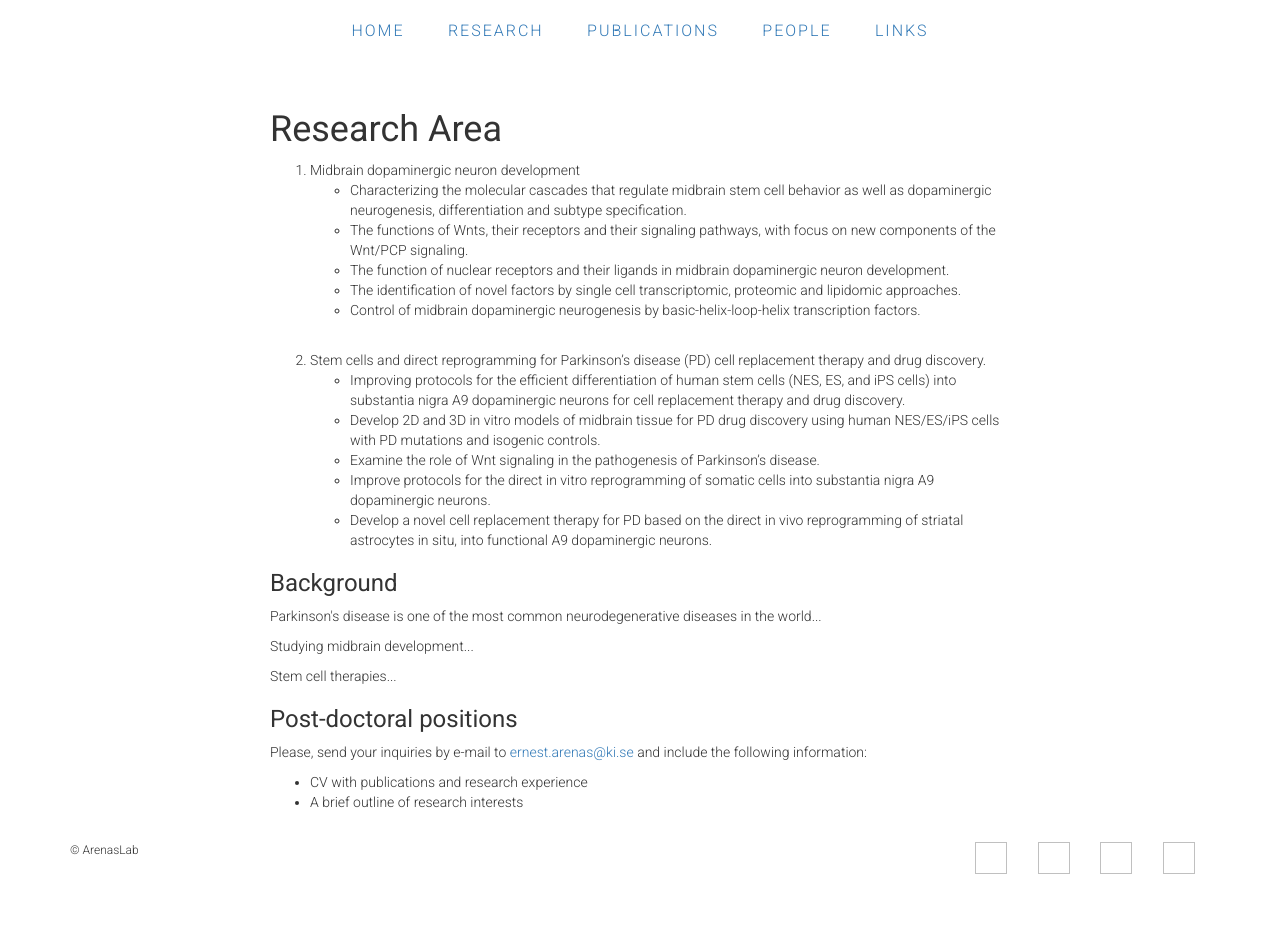
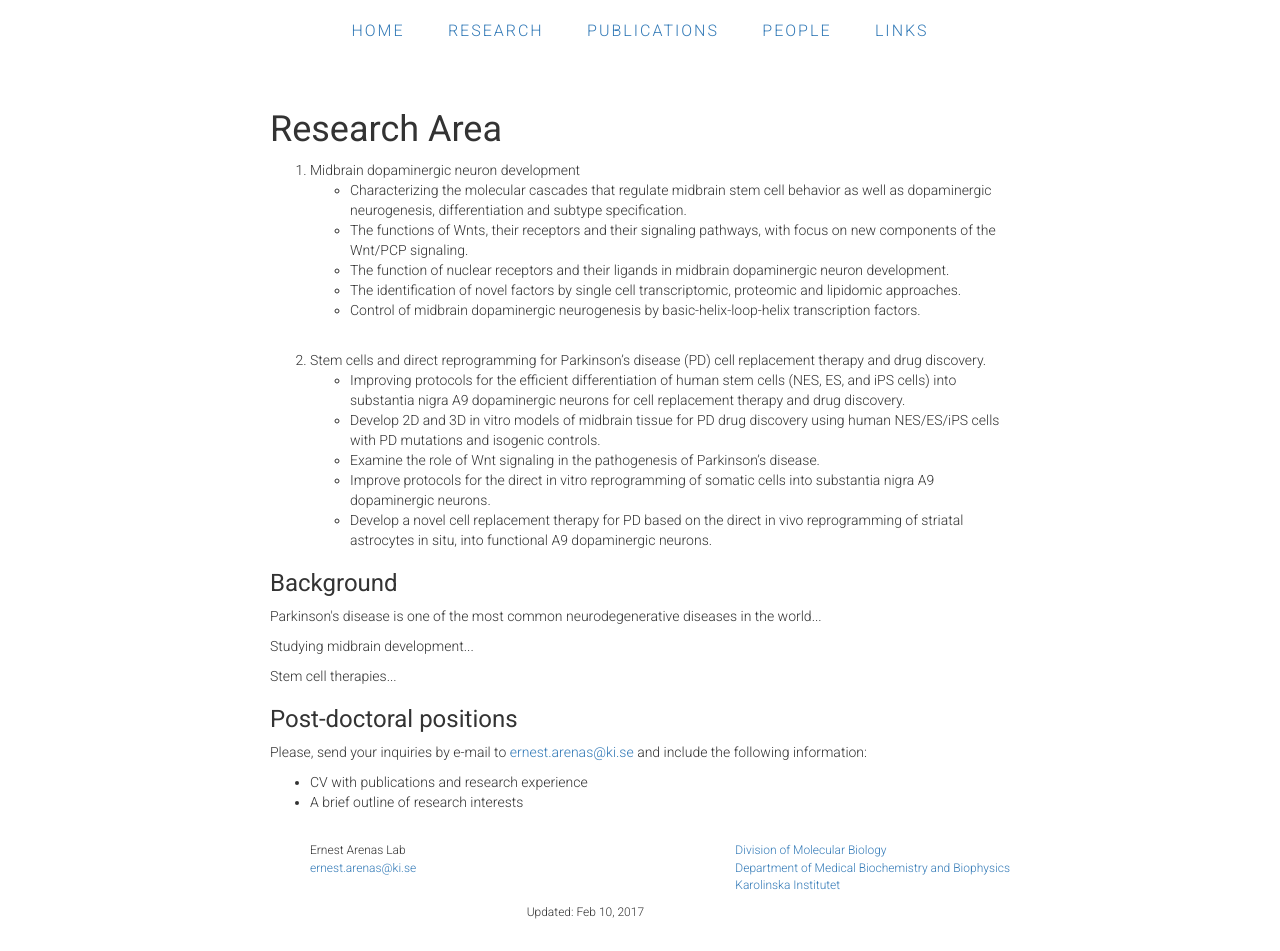
Before and after one commit to ArenasLab/arenaslab.github.io, a Jekyll site: the page research/index.html, which Jekyll copies as it is, in a window 1280 px wide and 951 px high. Built offline with Jekyll 4.4.1, drawn with Linux system fonts in a browser that asks for light colours.

Commit message:
Update index.html

```diff
--- a/research/index.html
+++ b/research/index.html
@@ -60,30 +60,39 @@
     </ul>
 
   </div>
-  <!--
-<p>&nbsp<p>
-  <div class="introduction">
-    <h2>Past Members</h2>
-      <p>Insert List of people here...</p>
 
-  </div>
--->
       </div>
     </div>
 
 
-<footer class="container">
-  <div class="row">
-    <p class="col-sm-4">&copy; ArenasLab</p>
-    <ul class="col-sm-8">
-      <li class="col-sm-1"><img ></li>
-      <li class="col-sm-1"><img ></li>
-      <li class="col-sm-1"><img ></li>
-      <li class="col-sm-1"><img ></li>
-    </ul>
-
-  </div>
-</footer>
+  <footer class="footer">
+    <div class="wrap">
+      <div class="row">
+	<div class=" col-sm-4  col-md-3 col-lg-3">
+          <ul>
+            <li>Ernest Arenas Lab</li>
+            <li><a href="mailto:ernest.arenas@ki.se">ernest.arenas@ki.se</a></li>
+          </ul>
+        </div>
+        <div class=" col-sm-8  col-md-9 col-lg-9">
+	  <ul>
+            <li><a href="http://kiedit.ki.se/en/mbb/research-division-of-molecular-neurobiology">Division of Molecular Biology</a></li>
+            <li><a href="http://kiedit.ki.se/en/mbb/startpage">Department of Medical Biochemistry and Biophysics</a></li>
+            <li><a href="http://ki.se/en/startpage">Karolinska Institutet</a></li>
+          </ul>
+        </div>
+      </div>
+      <div class="row">
+	<div class=" col-sm-4  col-md-4 col-lg-4">
+        </div>
+        <div class=" col-sm-4  col-md-4 col-lg-4">
+		<p>Updated: Feb 10, 2017</p>
+	</div>
+        <div class=" col-sm-4  col-md-4 col-lg-4">
+	</div>
+      </div>
+    </div>
+  </footer>
 
 
 
```
